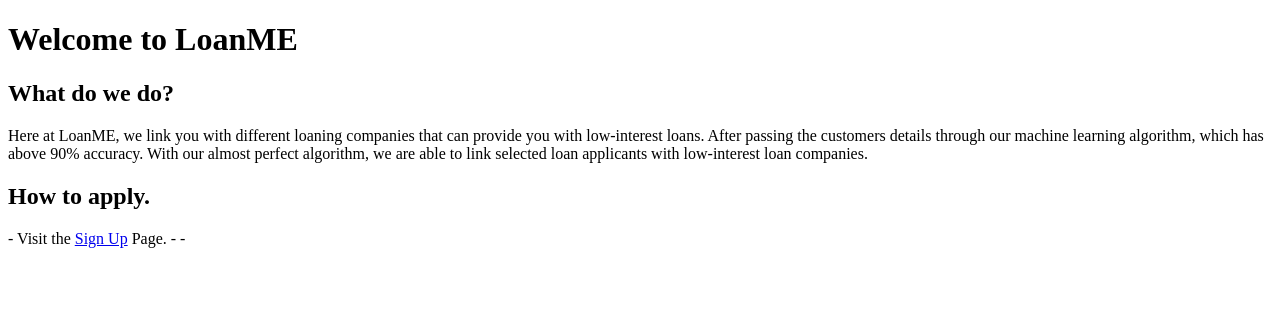
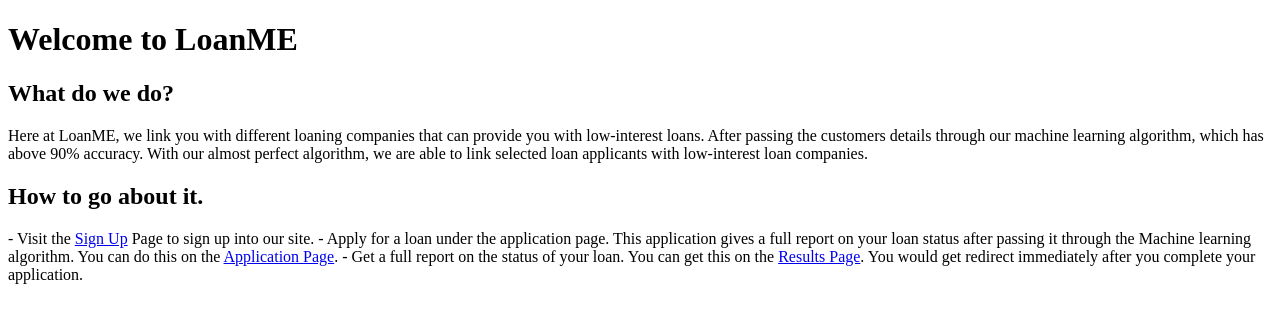
Before and after one commit to dev-tyta/LoanMe, a Flask app: page /about in a window 1280 px wide. Shown: the part 114-437 px from the top of the page. Run offline with Flask 2, Linux system fonts and the light colour scheme; parts of the project's set-up code (start-up, migrations or seed data) failed here and were passed over.

Commit message:
Complete about page for LoanME

```diff
--- a/Deployment/templates/about.html
+++ b/Deployment/templates/about.html
@@ -28,11 +28,16 @@
             After passing the customers details through our machine learning algorithm, which has above 90% accuracy. With
             our almost perfect algorithm, we are able to link selected loan applicants with low-interest loan companies.
         </p>
-    <h2>How to apply.</h2>
+    <h2>How to go about it.</h2>
         <p>
-            - Visit the <a href="/signup">Sign Up</a> Page.
-            -
-            -
+            - Visit the <a href="/signup">Sign Up</a> Page to sign up into our site.
+
+            - Apply for a loan under the application page. This application gives a full report on your loan status
+            after passing it through the Machine learning algorithm. You can do this on the <a href="/availability">
+            Application Page</a>.
+
+            - Get a full report on the status of your loan. You can get this on the <a href="/results">Results Page</a>.
+            You would get redirect immediately after you complete your application.
         </p>
 </body>
 </html>
```
